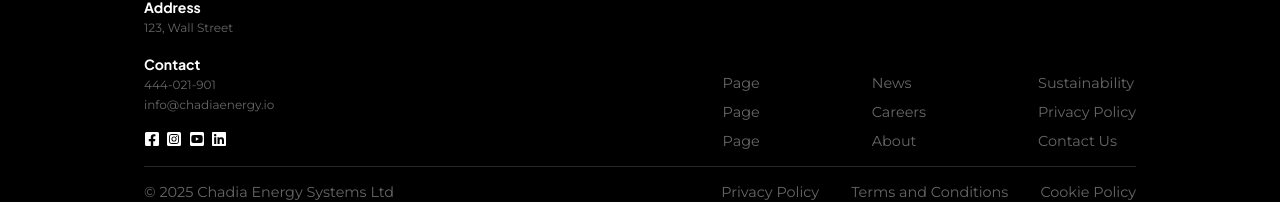
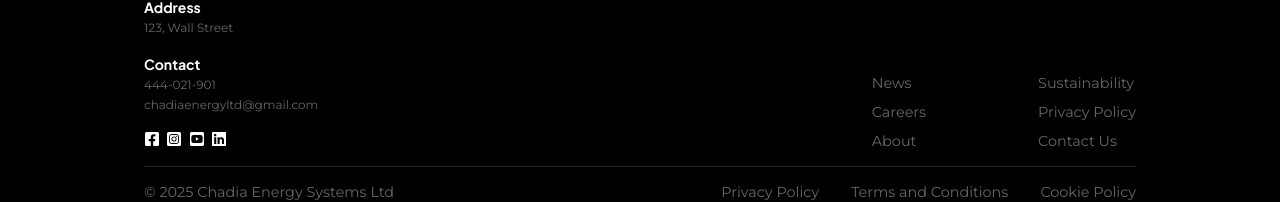
Before and after one commit to BGE123/CHADIAENERGY, a React (Vite) app: page /services in a window 1280 px wide. Shown: the part 3346-3548 px from the top of the page. Built offline with nearby package versions, Linux system fonts and the light colour scheme.

Commit message:
7/28 footer changes

```diff
--- a/src/components/Footer.jsx
+++ b/src/components/Footer.jsx
@@ -25,7 +25,7 @@ const Footer = () => {
           <div class="in-left">
             <h3>Contact</h3>
             <p>444-021-901</p>
-            <p>info@chadiaenergy.io</p>
+            <p>chadiaenergyltd@gmail.com</p>
           </div>
           <div className="social-icons">
             <a href="#">
@@ -43,11 +43,6 @@ const Footer = () => {
           </div>
         </div>
         <div className="footer-links">
-          <div>
-            <p>Page</p>
-            <p>Page</p>
-            <p>Page</p>
-          </div>
           <div>
             <p>News</p>
             <p>Careers</p>
```
